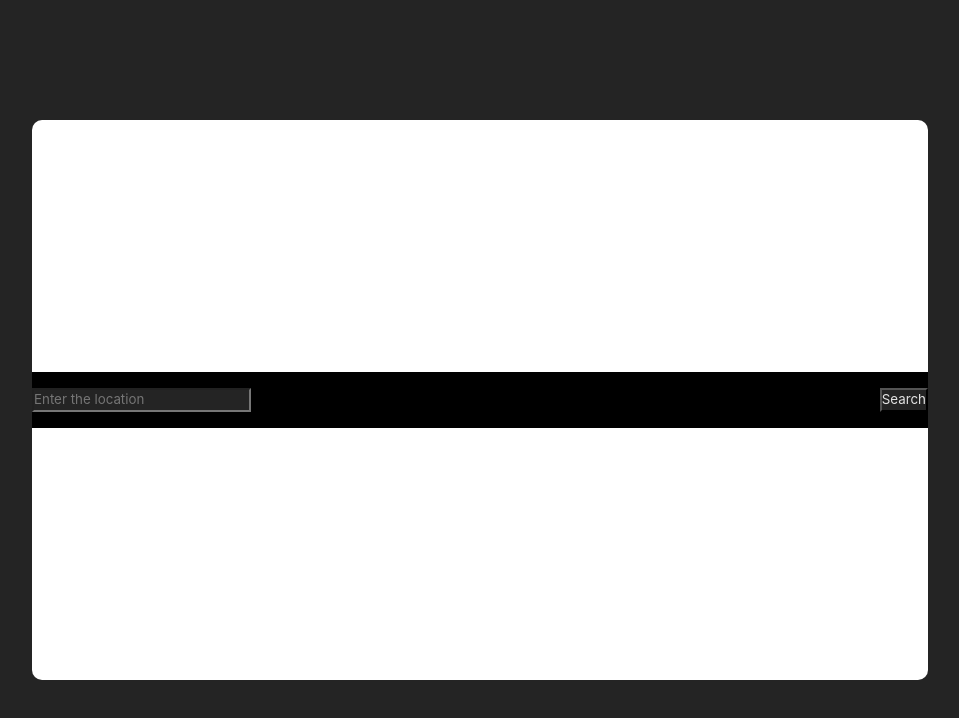
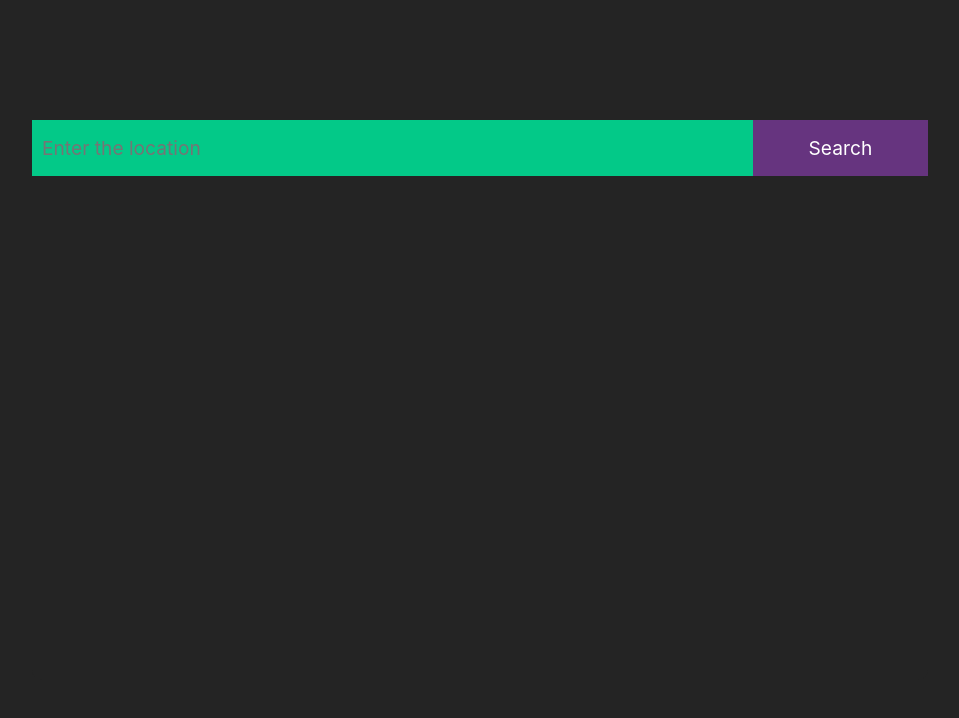
Before and after one commit to param-ninthu/weather, a React (Vite) app: page / in a window 1280 px wide. Shown: the top 718 px of the page, without its empty margins (160-1119 px from the left). Built offline with nearby package versions, Linux system fonts and the light colour scheme.

Commit message:
add form

```diff
--- a/package.json
+++ b/package.json
@@ -10,6 +10,8 @@
     "preview": "vite preview"
   },
   "dependencies": {
+    "axios": "^1.4.0",
+    "dotenv": "^16.0.3",
     "react": "^18.2.0",
     "react-dom": "^18.2.0",
     "react-router-dom": "^6.11.2"
--- a/src/components/home/home.jsx
+++ b/src/components/home/home.jsx
@@ -1,5 +1,5 @@
 import React from "react";
-import { Container, Form } from "./homeElements";
+import { Button, Container, Form, Input } from "./homeElements";
 
 const Home = () => {
   return (
@@ -7,8 +7,8 @@ const Home = () => {
       <Container $mode="secondary">
         {" "}
         <Form>
-          <input type="text" placeholder="Enter the location" />
-          <button type="submit">Search</button>
+          <Input type="text" placeholder="Enter the location" />
+          <Button type="submit">Search</Button>
         </Form>{" "}
       </Container>
     </Container>
--- a/src/components/home/homeElements.jsx
+++ b/src/components/home/homeElements.jsx
@@ -14,11 +14,8 @@ export const Container = styled.div`
       case "secondary":
         return css`
           display: flex;
-          justify-content: center;
-          align-items: center;
           height: 70%;
           width: 70%;
-          background-color: #fff;
           border-radius: 10px;
         `;
     }
@@ -32,5 +29,27 @@ export const Form = styled.form`
   align-items: center;
   height: 10%;
   width: 100%;
-  background-color: #000;
+  background-color: transparent;
 `;
+
+export const Input = styled.input`
+  height: 100%;
+  width: 80%;
+  border: none;
+  outline: none;
+  padding: 0 10px;
+  font-size: 1.2rem;
+  color: #fff;
+  background-color: #03c988;
+`;
+
+export const Button = styled.button`
+  height: 100%;
+  width: 20%;
+  border: none;
+  outline: none;
+  font-size: 1.2rem;
+  color: #fff;
+  background-color: #66347f;
+  cursor: pointer;
+`;
```
Also changed, not shown: 2 other files (tests, documents, lock files or other folders).
